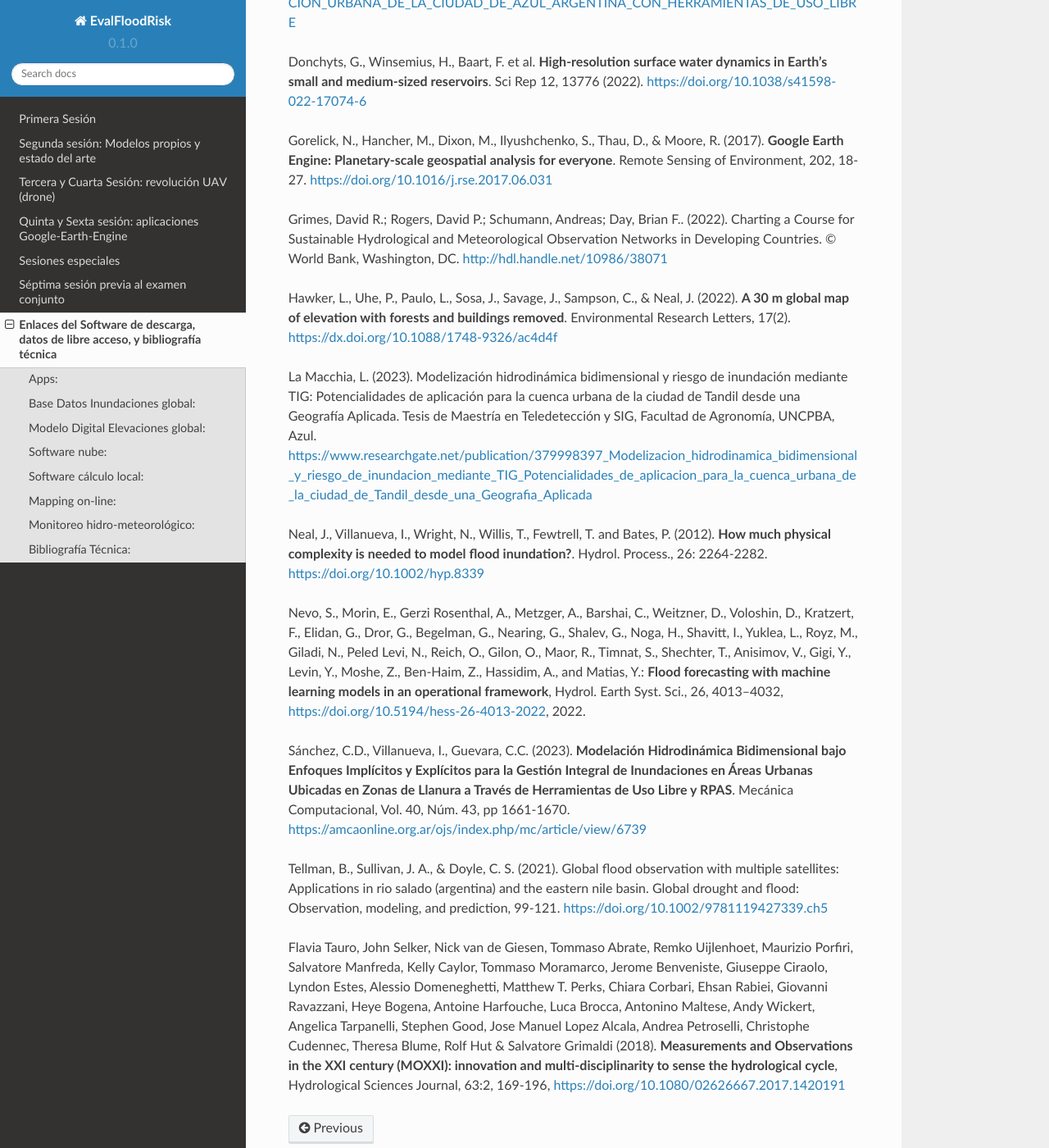
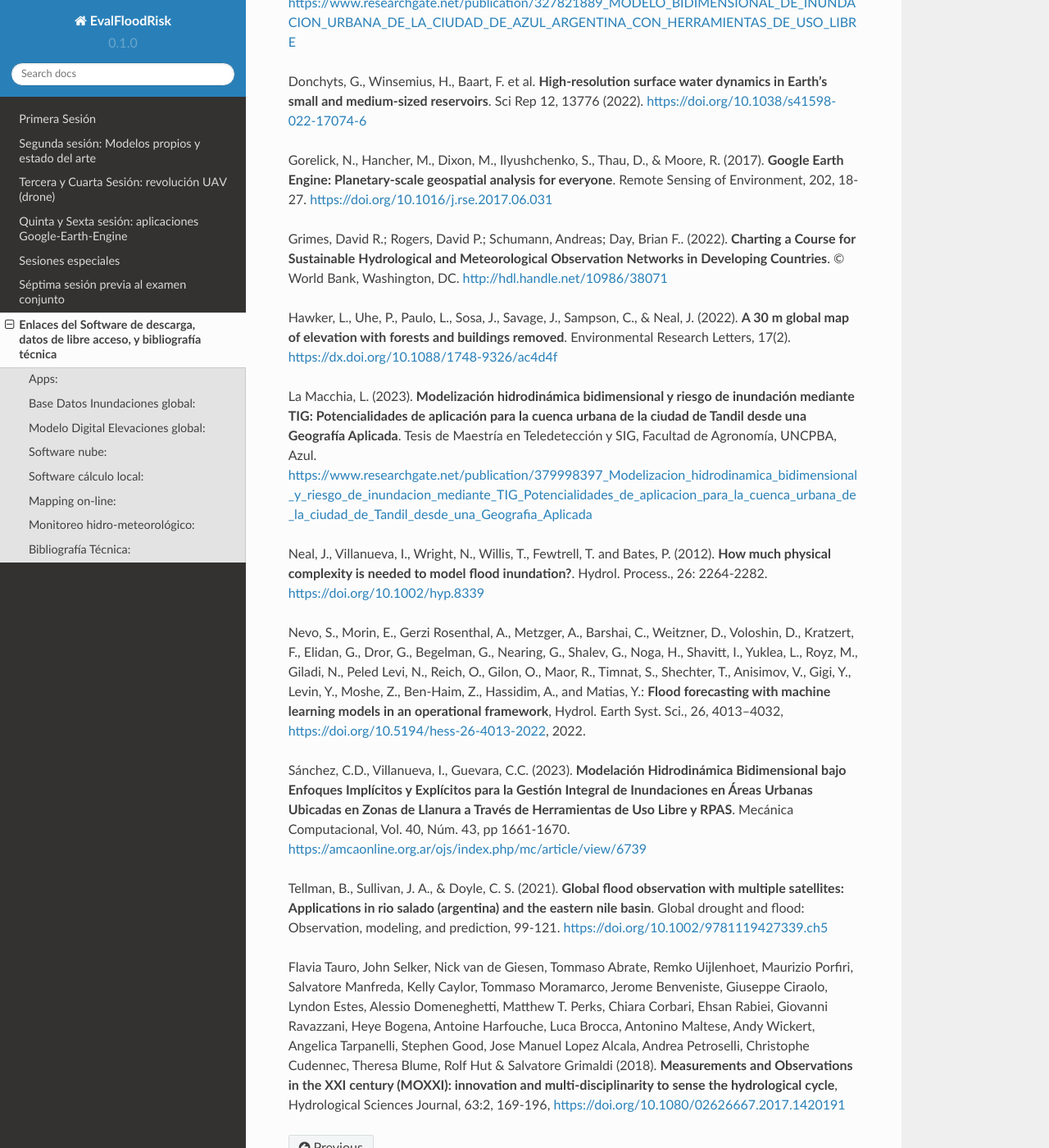
Before and after one commit to ivillamadrid/EvalFloodRisk_RSSWE, a Sphinx documentation site: the page built from docs/source/software.rst, in a window 1280 px wide and 1400 px high, scrolled down 1205 px. Shown: the whole window at 82% size. Built offline with Sphinx 7.4.7 and the Read the Docs theme 2.0.0, drawn with Linux system fonts in a browser that asks for light colours; some of the changed text lies outside the part shown.

```diff
--- a/docs/source/software.rst
+++ b/docs/source/software.rst
@@ -46,7 +46,7 @@ Monitoreo hidro-meteorológico:
 Bibliografía Técnica:
 ---------------------
 
-Campos, H. R. P., & Dornes, P. F. (2016). Riesgo hídrico poblacional a la contaminación por efluentes urbanos en Misiones. Revista de Geología Aplicada a la Ingeniería y al Ambiente, (37), 57-66.
+Campos, H. R. P., & Dornes, P. F. (2016). **Riesgo hídrico poblacional a la contaminación por efluentes urbanos en Misiones**. Revista de Geología Aplicada a la Ingeniería y al Ambiente, (37), 57-66.
 
 Collazos, G., Villanueva, I., Briceño, N., Cazenave, G., Guevara, C., Blanco, M. (2018)
 **Modelo bidimensional de inundación urbana de la ciudad de Azul (Argentina) con herramientas de uso libre**.
@@ -57,11 +57,11 @@ Donchyts, G., Winsemius, H., Baart, F. et al. **High-resolution surface water dy
 
 Gorelick, N., Hancher, M., Dixon, M., Ilyushchenko, S., Thau, D., & Moore, R. (2017). **Google Earth Engine: Planetary-scale geospatial analysis for everyone**. Remote Sensing of Environment, 202, 18-27. https://doi.org/10.1016/j.rse.2017.06.031
 
-Grimes, David R.; Rogers, David P.; Schumann, Andreas; Day, Brian F.. (2022). Charting a Course for Sustainable Hydrological and Meteorological Observation Networks in Developing Countries. © World Bank, Washington, DC. http://hdl.handle.net/10986/38071
+Grimes, David R.; Rogers, David P.; Schumann, Andreas; Day, Brian F.. (2022). **Charting a Course for Sustainable Hydrological and Meteorological Observation Networks in Developing Countries**. © World Bank, Washington, DC. http://hdl.handle.net/10986/38071
 
 Hawker, L., Uhe, P., Paulo, L., Sosa, J., Savage, J., Sampson, C., & Neal, J. (2022). **A 30 m global map of elevation with forests and buildings removed**. Environmental Research Letters, 17(2). https://dx.doi.org/10.1088/1748-9326/ac4d4f
 
-La Macchia, L. (2023). Modelización hidrodinámica bidimensional y riesgo de inundación mediante TIG: Potencialidades de aplicación para la cuenca urbana de la ciudad de Tandil desde una Geografía Aplicada. Tesis de Maestría en Teledetección y SIG, Facultad de Agronomía, UNCPBA, Azul.
+La Macchia, L. (2023). **Modelización hidrodinámica bidimensional y riesgo de inundación mediante TIG: Potencialidades de aplicación para la cuenca urbana de la ciudad de Tandil desde una Geografía Aplicada**. Tesis de Maestría en Teledetección y SIG, Facultad de Agronomía, UNCPBA, Azul.
 https://www.researchgate.net/publication/379998397_Modelizacion_hidrodinamica_bidimensional_y_riesgo_de_inundacion_mediante_TIG_Potencialidades_de_aplicacion_para_la_cuenca_urbana_de_la_ciudad_de_Tandil_desde_una_Geografia_Aplicada
 
 
@@ -72,6 +72,6 @@ Nevo, S., Morin, E., Gerzi Rosenthal, A., Metzger, A., Barshai, C., Weitzner, D.
 Sánchez, C.D., Villanueva, I., Guevara, C.C. (2023).
 **Modelación Hidrodinámica Bidimensional bajo Enfoques Implícitos y Explícitos para la Gestión Integral de Inundaciones en Áreas Urbanas Ubicadas en Zonas de Llanura a Través de Herramientas de Uso Libre y RPAS**. Mecánica Computacional, Vol. 40, Núm. 43,  pp 1661-1670. https://amcaonline.org.ar/ojs/index.php/mc/article/view/6739
 
-Tellman, B., Sullivan, J. A., & Doyle, C. S. (2021). Global flood observation with multiple satellites: Applications in rio salado (argentina) and the eastern nile basin. Global drought and flood: Observation, modeling, and prediction, 99-121. https://doi.org/10.1002/9781119427339.ch5
+Tellman, B., Sullivan, J. A., & Doyle, C. S. (2021). **Global flood observation with multiple satellites: Applications in rio salado (argentina) and the eastern nile basin**. Global drought and flood: Observation, modeling, and prediction, 99-121. https://doi.org/10.1002/9781119427339.ch5
 
 Flavia Tauro, John Selker, Nick van de Giesen, Tommaso Abrate, Remko Uijlenhoet, Maurizio Porfiri, Salvatore Manfreda, Kelly Caylor, Tommaso Moramarco, Jerome Benveniste, Giuseppe Ciraolo, Lyndon Estes, Alessio Domeneghetti, Matthew T. Perks, Chiara Corbari, Ehsan Rabiei, Giovanni Ravazzani, Heye Bogena, Antoine Harfouche, Luca Brocca, Antonino Maltese, Andy Wickert, Angelica Tarpanelli, Stephen Good, Jose Manuel Lopez Alcala, Andrea Petroselli, Christophe Cudennec, Theresa Blume, Rolf Hut & Salvatore Grimaldi (2018). **Measurements and Observations in the XXI century (MOXXI): innovation and multi-disciplinarity to sense the hydrological cycle**, Hydrological Sciences Journal, 63:2, 169-196, https://doi.org/10.1080/02626667.2017.1420191
```
